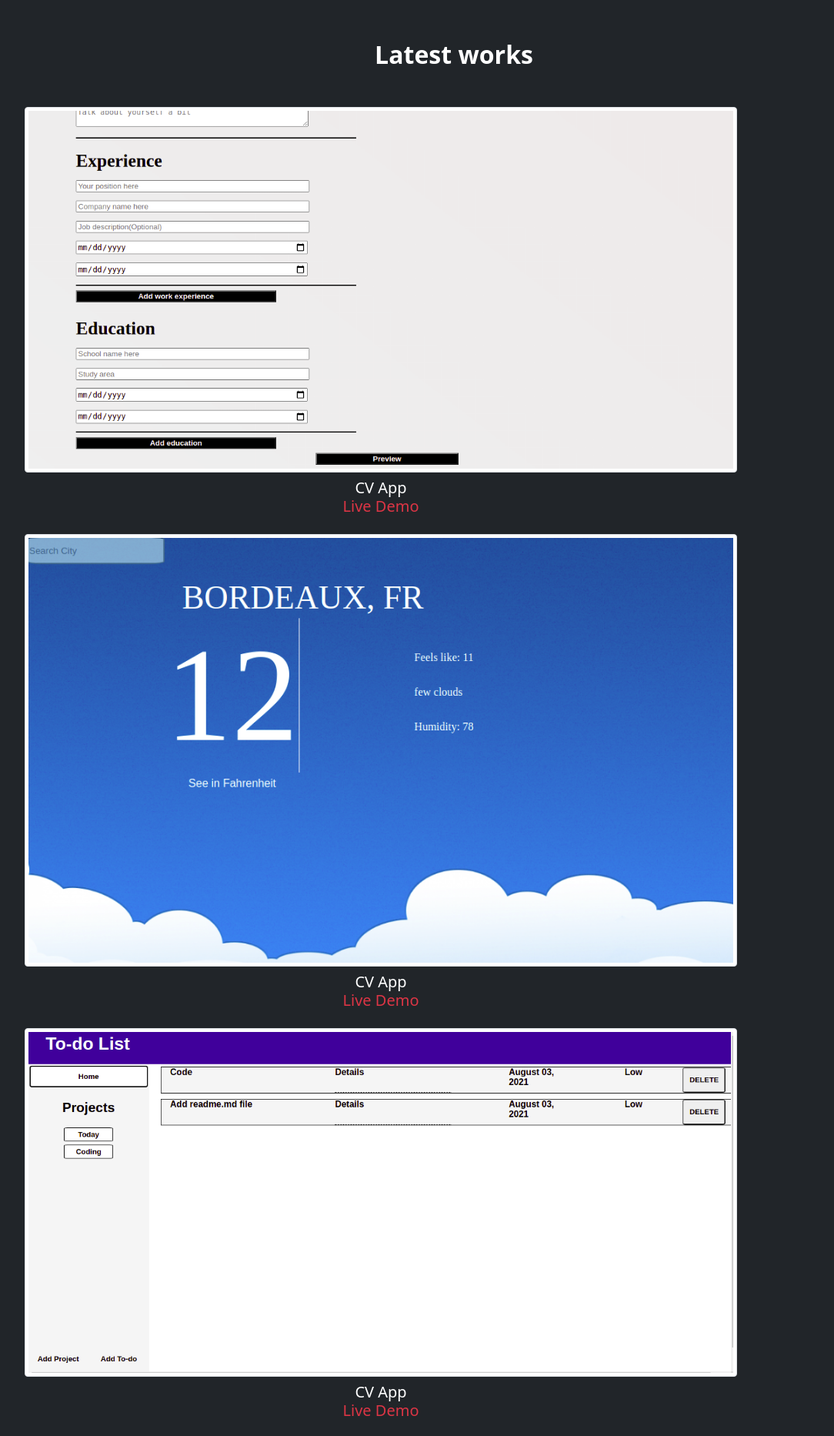
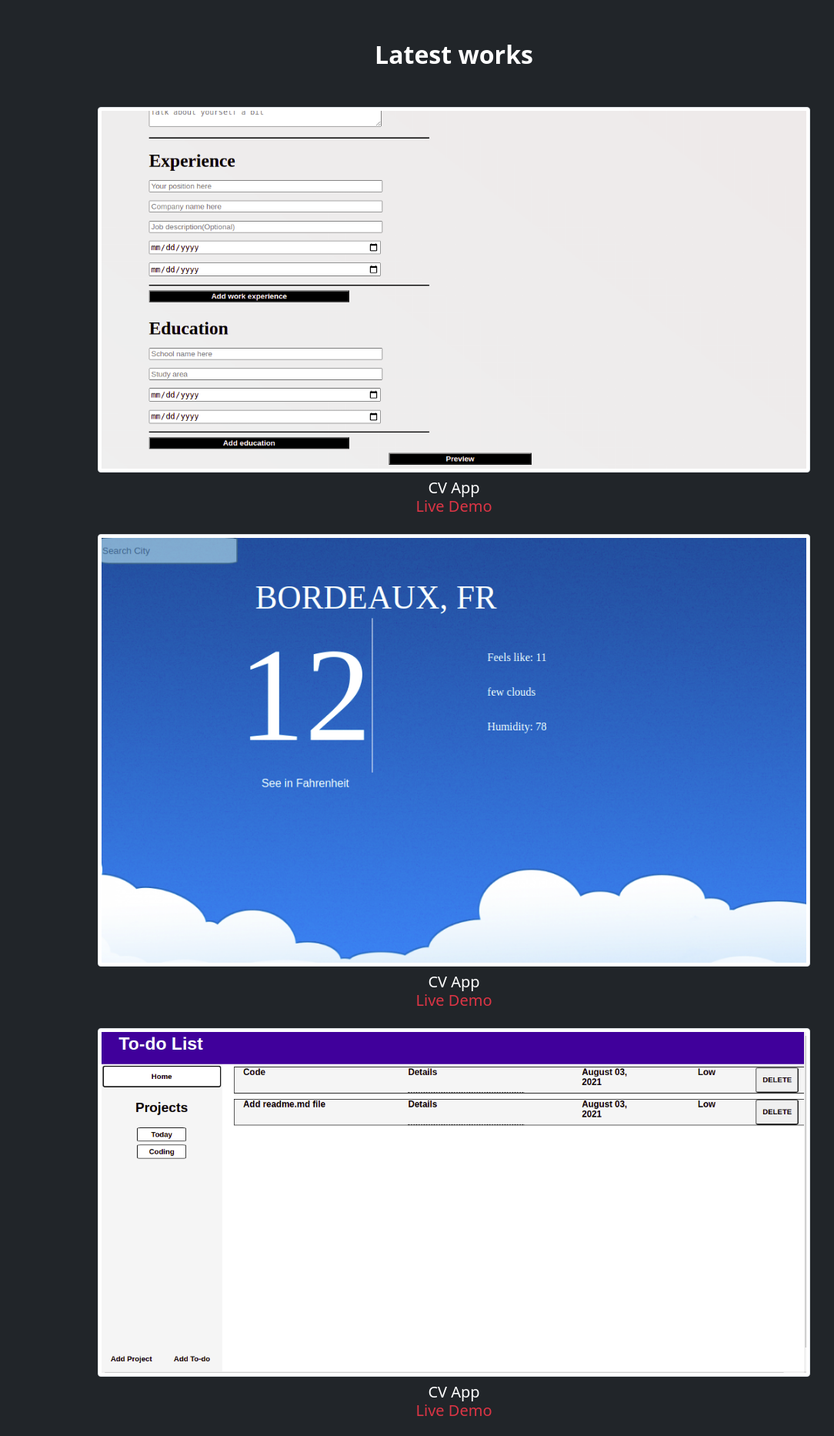
Before and after one commit to muratcan-yuksel/portfolio-1, a website: page index.html in a window 1280 px wide. Shown: the part 2400-4266 px from the top of the page at 77% size, without its empty margins (50-1134 px from the left). Drawn offline with nearby package versions, Linux system fonts and the light colour scheme.

Commit message:
centered images

```diff
--- a/index.html
+++ b/index.html
@@ -253,16 +253,16 @@
                   </div>
               </div>
           </div>
-          <div class="row">
-              <div class="col-md-10 col-lg-10">
+          <div class="row ">
+              <div class="col-md-10 col-lg-10 rounded mx-auto d-block">
                   <div class="portfolio-item">
-                      <img src="./images/cv-app.png" class="2-100 img-thumbnail" alt="cv app">
+                      <img src="./images/cv-app.png" class="2-100 img-thumbnail " alt="cv app">
                       <h3 class="text-capitalize fs-5 my-2 text-center">CV app
                         <p class="mb-4 " ><a href="#" class="text-danger text-decoration-none text-center">Live Demo</a></p>
                       </h3>
                   </div>
               </div>
-              <div class="col-md-10 col-lg-10">
+              <div class="col-md-10 col-lg-10 rounded mx-auto d-block">
                   <div class="portfolio-item">
                       <img src="./images/weather-app.png" class="2-100 img-thumbnail" alt="cv app">
                       <h3 class="text-capitalize fs-5 my-2 text-center">CV app
@@ -270,7 +270,7 @@
                       </h3>
                   </div>
               </div>
-              <div class="col-md-10 col-lg-10">
+              <div class="col-md-10 col-lg-10 rounded mx-auto d-block">
                   <div class="portfolio-item">
                       <img src="./images/To-do.png" class="2-100 img-thumbnail" alt="cv app">
                       <h3 class="text-capitalize fs-5 my-2 text-center">CV app
@@ -278,7 +278,7 @@
                       </h3>
                   </div>
               </div>
-              <div class="col-md-10 col-lg-10">
+              <div class="col-md-10 col-lg-10 rounded mx-auto d-block">
                   <div class="portfolio-item">
                       <img src="./images/tictactoe.png" class="2-100 img-thumbnail" alt="cv app">
                       <h3 class="text-capitalize fs-5 my-2 text-center">CV app
```
